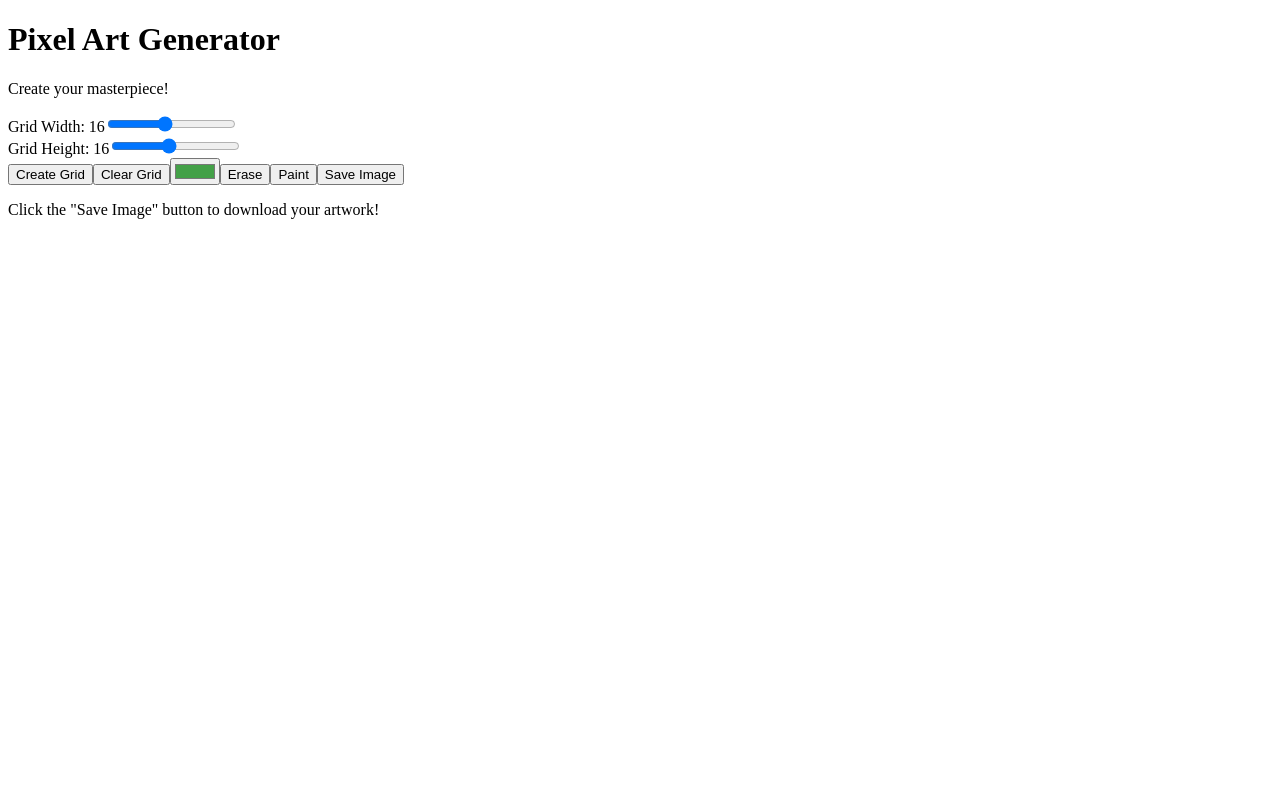
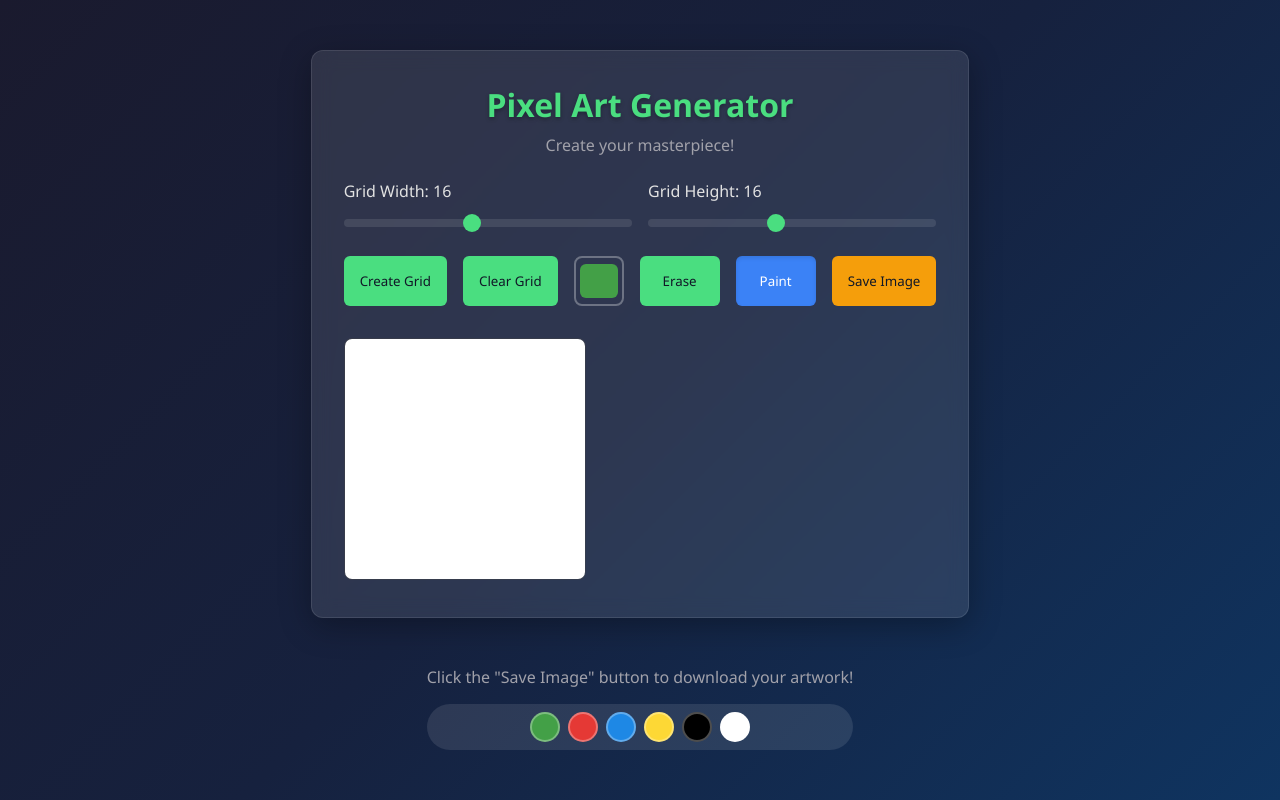
Before and after one commit to Vedant-0102/Pixel-Art, a React (Vite) app: page / in a window 1280 px wide. Built offline with nearby package versions, Linux system fonts and the light colour scheme.

Commit message:
Upd: css

```diff
--- a/src/assets/styles.css
+++ b/src/assets/styles.css
@@ -0,0 +1,278 @@
+/* Base Styles */
+* {
+  padding: 0;
+  margin: 0;
+  box-sizing: border-box;
+  font-family: 'Segoe UI', Tahoma, Geneva, Verdana, sans-serif;
+}
+
+body {
+  background: linear-gradient(135deg, #1a1a2e 0%, #16213e 50%, #0f3460 100%);
+  min-height: 100vh;
+  display: flex;
+  justify-content: center;
+  align-items: center;
+  color: #e2e2e2;
+}
+
+.app-container {
+  width: 100%;
+  max-width: 900px;
+  display: flex;
+  flex-direction: column;
+  align-items: center;
+  padding: 2rem;
+}
+
+.wrapper {
+  background-color: rgba(255, 255, 255, 0.1);
+  backdrop-filter: blur(10px);
+  -webkit-backdrop-filter: blur(10px);
+  width: 100%;
+  padding: 2rem;
+  border-radius: 12px;
+  box-shadow: 0 8px 32px rgba(0, 0, 0, 0.3);
+  margin-bottom: 2rem;
+  border: 1px solid rgba(255, 255, 255, 0.1);
+}
+
+.title {
+  text-align: center;
+  color: #4ade80;
+  margin-bottom: 0.5rem;
+  font-size: 2rem;
+  text-shadow: 0 2px 4px rgba(0, 0, 0, 0.3);
+}
+
+.subtitle {
+  text-align: center;
+  color: #a1a1aa;
+  margin-bottom: 1.5rem;
+  font-size: 1rem;
+}
+
+/* Options Section */
+.options {
+  display: flex;
+  flex-direction: column;
+  gap: 1.5rem;
+  margin-bottom: 2rem;
+}
+
+.opt-wrapper {
+  display: flex;
+  justify-content: space-between;
+  gap: 1rem;
+  flex-wrap: wrap;
+}
+
+.slider {
+  flex: 1;
+  min-width: 150px;
+}
+
+.slider label {
+  display: block;
+  margin-bottom: 0.5rem;
+  color: #e2e2e2;
+  font-weight: 500;
+}
+
+.slider input[type="range"] {
+  width: 100%;
+  height: 8px;
+  -webkit-appearance: none;
+  background: rgba(255, 255, 255, 0.1);
+  border-radius: 4px;
+  outline: none;
+}
+
+.slider input[type="range"]::-webkit-slider-thumb {
+  -webkit-appearance: none;
+  width: 18px;
+  height: 18px;
+  background: #4ade80;
+  border-radius: 50%;
+  cursor: pointer;
+  transition: all 0.2s;
+}
+
+.slider input[type="range"]::-webkit-slider-thumb:hover {
+  transform: scale(1.1);
+  background: #22c55e;
+}
+
+/* Buttons */
+.btn {
+  background-color: #4ade80;
+  border: none;
+  border-radius: 6px;
+  padding: 0.6rem 1rem;
+  color: #111827;
+  cursor: pointer;
+  transition: all 0.2s;
+  font-weight: 500;
+  min-width: 80px;
+}
+
+.btn:hover {
+  background-color: #22c55e;
+  transform: translateY(-1px);
+}
+
+.btn.active {
+  background-color: #16a34a;
+  color: white;
+  box-shadow: inset 0 2px 4px rgba(0, 0, 0, 0.1);
+}
+
+#erase-btn.active {
+  background-color: #ef4444;
+}
+
+#paint-btn.active {
+  background-color: #3b82f6;
+}
+
+.download-btn {
+  background-color: #f59e0b;
+  color: #111827;
+}
+
+.download-btn:hover {
+  background-color: #d97706;
+}
+
+input[type="color"] {
+  -webkit-appearance: none;
+  -moz-appearance: none;
+  appearance: none;
+  background-color: transparent;
+  width: 50px;
+  height: 50px;
+  border: none;
+  cursor: pointer;
+  border-radius: 8px;
+  padding: 2px;
+  border: 2px solid rgba(255, 255, 255, 0.3);
+}
+
+input[type="color"]::-webkit-color-swatch {
+  border-radius: 6px;
+  border: none;
+}
+
+/* Grid Container */
+.container {
+  border: 1px solid rgba(255, 255, 255, 0.1);
+  border-radius: 8px;
+  overflow: hidden;
+  display: inline-block;
+  margin: 0 auto;
+  background: rgba(0, 0, 0, 0.3);
+  max-width: 525px;
+  max-height: 525px;
+  box-shadow: inset 0 0 20px rgba(0, 0, 0, 0.2);
+}
+
+.gridRow {
+  display: flex;
+}
+
+.gridCol {
+  height: 15px;
+  width: 15px;
+  border: 1px solid rgba(255, 255, 255, 0.05);
+  cursor: crosshair;
+  transition: all 0.2s ease;
+  flex-shrink: 0;
+}
+
+.gridCol:hover {
+  transform: scale(1.1);
+  z-index: 1;
+  box-shadow: 0 0 5px rgba(255, 255, 255, 0.2);
+}
+
+/* Footer */
+.footer {
+  text-align: center;
+  color: #a1a1aa;
+  margin-top: 1rem;
+}
+
+.color-palette {
+  display: flex;
+  justify-content: center;
+  gap: 0.5rem;
+  margin-top: 1rem;
+  background: rgba(255, 255, 255, 0.1);
+  padding: 0.5rem;
+  border-radius: 999px;
+}
+
+.palette-color {
+  width: 30px;
+  height: 30px;
+  border-radius: 50%;
+  cursor: pointer;
+  border: 2px solid rgba(255, 255, 255, 0.3);
+  transition: transform 0.2s;
+}
+
+.palette-color:hover {
+  transform: scale(1.1);
+}
+
+/* Responsive Adjustments */
+@media (max-width: 900px) {
+  .gridCol {
+    height: 12px;
+    width: 12px;
+  }
+  .container {
+    max-width: 420px;
+    max-height: 420px;
+  }
+}
+
+@media (max-width: 768px) {
+  .app-container {
+    padding: 1rem;
+  }
+
+  .wrapper {
+    padding: 1.5rem;
+  }
+
+  .opt-wrapper {
+    flex-direction: column;
+  }
+
+  .btn {
+    padding: 0.5rem 0.8rem;
+    font-size: 0.9rem;
+  }
+}
+
+@media (max-width: 480px) {
+  .gridCol {
+    height: 10px;
+    width: 10px;
+  }
+
+  .container {
+    max-width: 350px;
+    max-height: 350px;
+  }
+
+  .color-palette {
+    padding: 0.5rem;
+    gap: 0.3rem;
+  }
+
+  .palette-color {
+    width: 25px;
+    height: 25px;
+  }
+}
```
